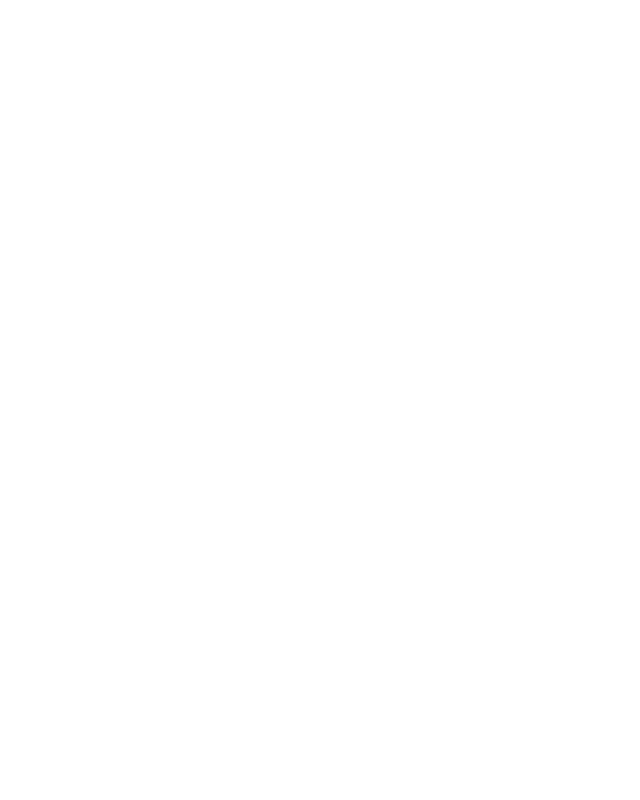
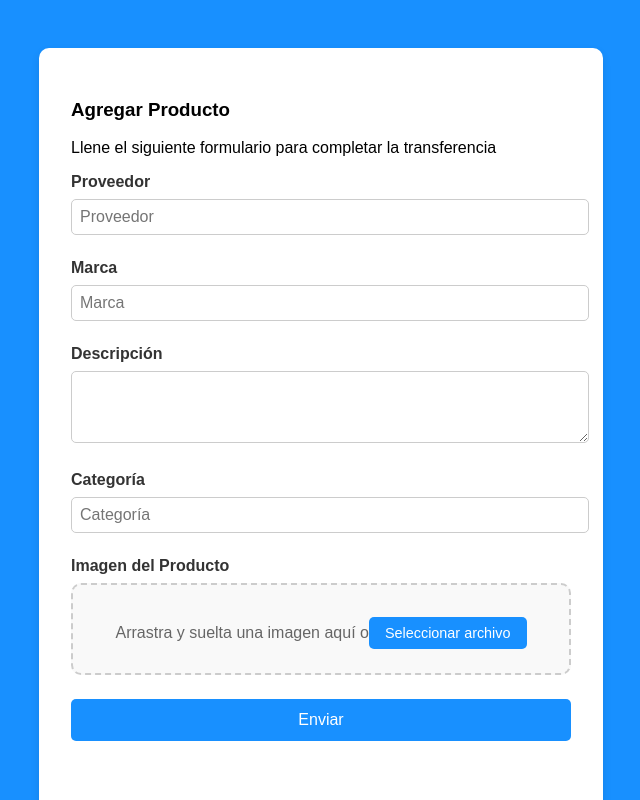
Before and after one commit to jgodoy2002/Block_Chain, a React (Create React App) app in the folder blockchain/: page /formulario in a window 1280 px wide. Before the commit this address had no page. Shown: the top 800 px of the page, without its empty margins (319-959 px from the left). Built offline with nearby package versions, Linux system fonts and the light colour scheme.

Commit message:
Commit del formulario

```diff
--- a/blockchain/src/App.js
+++ b/blockchain/src/App.js
@@ -2,12 +2,14 @@
 import {BrowserRouter as Router, Routes, Route} from 'react-router-dom';
 import Login from './Login';
 import Home from './Home';
+import Formulario from './Formulario'
 const App = () =>{
   return(
     <Router>
       <Routes>
         <Route path="/login" element={<Login />} />
         <Route path="/home" element={<Home />} />
+        <Route path="/formulario" element={<Formulario />} />
       </Routes>
     </Router>
   );
--- /dev/null
+++ b/blockchain/src/Formulario.css
@@ -0,0 +1,81 @@
+.crear-producto-container {
+    display: flex;
+    justify-content: center;
+    align-items: center;
+    height: 120vh;
+    background-color: #1890ff;
+    font-family: 'Arial', sans-serif;
+}
+
+.crear-producto-wrapper {
+    background-color: white;
+    padding: 2rem;
+    border-radius: 10px;
+    box-shadow: 0 4px 8px rgba(0, 0, 0, 0.1);
+    width: 100%;
+    max-width: 500px;
+    height: 800px
+}
+
+
+.form-group {
+    margin-bottom: 1.5rem;
+}
+
+.form-group label {
+    display: block;
+    margin-bottom: 0.5rem;
+    color: #333;
+    font-weight: bold;
+}
+
+.form-control {
+    width: 100%;
+    padding: 0.5rem;
+    border: 1px solid #ccc;
+    border-radius: 5px;
+    font-size: 1rem;
+}
+
+.form-control:focus {
+    border-color: #1890ff;
+    outline: none;
+}
+
+.submit-button {
+    width: 100%;
+    padding: 0.75rem;
+    background-color: #1890ff;
+    color: white;
+    border: none;
+    border-radius: 5px;
+    font-size: 1rem;
+    cursor: pointer;
+}
+
+.submit-button:hover {
+    background-color: #40a9ff;
+}
+
+.file-upload-mockup {
+    border: 2px dashed #ccc;
+    border-radius: 10px;
+    padding: 1.5rem;
+    text-align: center;
+    background-color: #f9f9f9;
+    color: #666;
+    cursor: pointer;
+    transition: border-color 0.3s ease;
+}
+
+.upload-button {
+    background-color: #1890ff;
+    color: white;
+    border: none;
+    border-radius: 5px;
+    padding: 0.5rem 1rem;
+    margin-top: 0.5rem;
+    cursor: pointer;
+    font-size: 0.9rem;
+    transition: background-color 0.3s ease;
+}
--- /dev/null
+++ b/blockchain/src/Formulario.jsx
@@ -0,0 +1,81 @@
+import React, { useState } from 'react';
+import './Formulario.css'; // Importa un archivo CSS para los estilos
+
+function Formulario() {
+    const [proveedor, setProveedor] = useState("");
+    const [marca, setMarca] = useState("");
+    const [descripcion, setDescripcion] = useState("");
+    const [categoria, setCategoria] = useState("");
+
+    const handleSubmit = (e) => {
+        e.preventDefault();
+        // Lógica para manejar el envío del formulario
+        console.log({ proveedor, marca, descripcion, categoria });
+    };
+
+    return (
+        <div className="crear-producto-container">
+            <div className="crear-producto-wrapper">
+                <h3>Agregar Producto</h3>
+                <p>Llene el siguiente formulario para completar la transferencia</p>
+                <form onSubmit={handleSubmit}>
+                    <div className="form-group">
+                        <label htmlFor="proveedor">Proveedor</label>
+                        <input
+                            type="text"
+                            className="form-control"
+                            id="proveedor"
+                            placeholder="Proveedor"
+                            value={proveedor}
+                            onChange={(e) => setProveedor(e.target.value)}
+                        />
+                    </div>
+                    <div className="form-group">
+                        <label htmlFor="marca">Marca</label>
+                        <input
+                            type="text"
+                            className="form-control"
+                            id="marca"
+                            placeholder="Marca"
+                            value={marca}
+                            onChange={(e) => setMarca(e.target.value)}
+                        />
+                    </div>
+                    <div className="form-group">
+                        <label htmlFor="descripcion">Descripción</label>
+                        <textarea
+                            className="form-control"
+                            id="descripcion"
+                            rows="3"
+                            value={descripcion}
+                            onChange={(e) => setDescripcion(e.target.value)}
+                        ></textarea>
+                    </div>
+                    <div className="form-group">
+                        <label htmlFor="categoria">Categoría</label>
+                        <input
+                            type="text"
+                            className="form-control"
+                            id="categoria"
+                            placeholder="Categoría"
+                            value={categoria}
+                            onChange={(e) => setCategoria(e.target.value)}
+                        />
+                    </div>
+                    <div className="form-group">
+                        <label htmlFor="imagen">Imagen del Producto</label>
+                        <div className="file-upload-mockup">
+                            <span>Arrastra y suelta una imagen aquí o</span>
+                            <button type="button" className="upload-button">
+                                Seleccionar archivo
+                            </button>
+                        </div>
+                    </div>
+                    <button type="submit" className="submit-button">Enviar</button>
+                </form>
+            </div>
+        </div>
+    );
+}
+
+export default Formulario;
```
